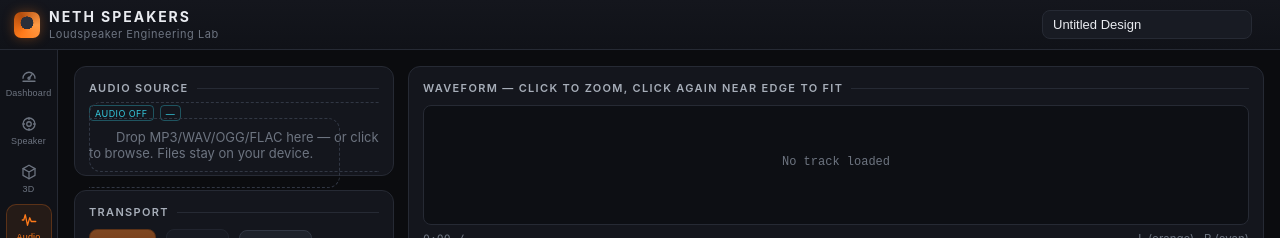
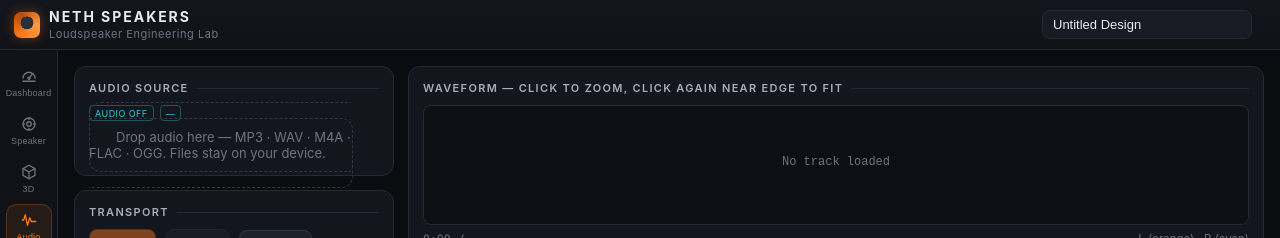
Before and after one commit to thepredicator-ctrl/Neth-speakers, a React (Vite) app: page / in a window 1280 px wide. Both pictures are taken after a click on the button "Audio". Shown: the top 238 px of the page. Built offline with nearby package versions, Linux system fonts and the light colour scheme.

Commit message:
c0562d0b-0e03-4989-933c-f54d873e63ec

```diff
--- a/src/audio/engine.ts
+++ b/src/audio/engine.ts
@@ -20,6 +20,7 @@
 import { SyncClock } from './sync';
 import { zohDiscretize, type SystemModel } from '../physics/stateSpace';
 import type { AudioSettings } from '../physics/types';
+import { isSafariLike } from '../utils/platform';
 export type SourceKind = 'none' | 'file' | 'tone' | 'mic';
 
 export interface EngineSnapshot {
@@ -41,6 +42,37 @@ export interface DecodedTrack {
 }
 
 const PEAK_BUCKETS = 1600;
+
+/** Read a File to ArrayBuffer — uses file.arrayBuffer() where available and
+ *  falls back to FileReader for older iOS/Safari versions. */
+async function fileToArrayBuffer(file: File): Promise<ArrayBuffer> {
+  if (typeof file.arrayBuffer === 'function') return file.arrayBuffer();
+  return new Promise((resolve, reject) => {
+    const fr = new FileReader();
+    fr.onload = () => resolve(fr.result as ArrayBuffer);
+    fr.onerror = () => reject(new Error(fr.error?.message || 'Could not read the file'));
+    fr.readAsArrayBuffer(file);
+  });
+}
+
+/** decodeAudioData that works on every engine: older Safari only supports the
+ *  callback form (promise version added in Safari 14.1). Both paths resolve
+ *  the same promise; double-settling is harmless. */
+function decodeCompat(ctx: BaseAudioContext, buf: ArrayBuffer): Promise<AudioBuffer> {
+  return new Promise((resolve, reject) => {
+    let settled = false;
+    const ok = (b: AudioBuffer) => { if (!settled) { settled = true; resolve(b); } };
+    const fail = (e: unknown) => { if (!settled) { settled = true; reject(e instanceof Error ? e : new Error('decode failed')); } };
+    try {
+      const ret = ctx.decodeAudioData(buf, ok, fail) as unknown;
+      if (ret && typeof (ret as Promise<AudioBuffer>).then === 'function') {
+        (ret as Promise<AudioBuffer>).then(ok, fail);
+      }
+    } catch (e) {
+      fail(e);
+    }
+  });
+}
 
 export class AudioEngine {
   ctx: AudioContext | null = null;
@@ -320,23 +352,26 @@ export class AudioEngine {
   async decodeFile(file: File): Promise<DecodedTrack> {
     await this.ensure();
     if (!this.ctx) throw new Error('AudioContext unavailable');
-    const raw = await file.arrayBuffer();
+    const raw = await fileToArrayBuffer(file);
     // Decode chain: live context → fresh OfflineAudioContext. Some browsers
     // refuse decodeAudioData on a suspended/context-limited instance; the
-    // offline fallback recovers without any user-visible state.
+    // offline fallback recovers without any user-visible state. The callback
+    // form of decodeAudioData is used because older Safari rejects promises.
     let buffer: AudioBuffer;
     try {
-      buffer = await this.ctx.decodeAudioData(raw.slice(0));
+      buffer = await decodeCompat(this.ctx, raw.slice(0));
     } catch (e1) {
       try {
         const OC = window.OfflineAudioContext || (window as unknown as { webkitOfflineAudioContext: typeof OfflineAudioContext }).webkitOfflineAudioContext;
         const off = new OC(2, 44100, 44100);
-        buffer = await off.decodeAudioData(raw.slice(0));
+        buffer = await decodeCompat(off, raw.slice(0));
       } catch {
         const kind = (file.type || '').replace('audio/', '') || file.name.split('.').pop() || 'audio';
+        const safariHint = isSafariLike()
+          ? ' Safari cannot decode OGG/Opus or WMA — use MP3, M4A/AAC, WAV or FLAC.'
+          : ' Try MP3, WAV, M4A, OGG or FLAC — or re-encode the file at 44.1/48 kHz.';
         throw new Error(
-          `This browser could not decode the ${kind.toUpperCase()} file (unsupported codec or damaged data). ` +
-          'Try MP3, WAV, OGG or FLAC — or re-encode the file at 44.1/48 kHz.'
+          `This browser could not decode the ${kind.toUpperCase()} file (unsupported codec or damaged data).${safariHint}`
         );
       }
     }
--- a/src/components/ui.tsx
+++ b/src/components/ui.tsx
@@ -1,5 +1,6 @@
 /* Shared UI primitives: buttons, sliders with numeric input, badges, sections. */
 import React, { useState } from 'react';
+import { isAppleTouchPlatform } from '../utils/platform';
 
 export function Btn(props: React.ButtonHTMLAttributes<HTMLButtonElement> & { variant?: 'default' | 'primary' | 'ghost' | 'danger'; active?: boolean; small?: boolean; ghost?: boolean; danger?: boolean }) {
   const { variant, active, small, ghost, danger, className = '', ...rest } = props;
@@ -136,6 +137,11 @@ export function XBar(props: { xMm: number; xmax: number; xmech: number }) {
 
 export function FileDrop(props: { onFile: (f: File) => void; label: string; accept?: string }) {
   const [over, setOver] = useState(false);
+  // Apple's file pickers grey out MP3/WAV files when accept="audio/*" is set
+  // (a long-standing iPadOS UTI-matching bug) and the media options only offer
+  // videos. Omitting accept lets EVERYTHING be selected from the Files browser;
+  // we validate by actually decoding the file instead of trusting extensions.
+  const appleTouch = isAppleTouchPlatform();
   return (
     <label
       className={`drop${over ? ' over' : ''}`}
@@ -147,9 +153,23 @@ export function FileDrop(props: { onFile: (f: File) => void; label: string; acce
         if (f) props.onFile(f);
       }}
     >
-      <input type="file" accept={props.accept} style={{ display: 'none' }}
-        onChange={(e) => { const f = e.target.files?.[0]; if (f) props.onFile(f); }} />
+      <input
+        type="file"
+        accept={appleTouch ? undefined : props.accept}
+        style={{ position: 'absolute', width: 1, height: 1, opacity: 0, pointerEvents: 'none' }}
+        onChange={(e) => {
+          const f = e.target.files?.[0];
+          if (f) props.onFile(f);
+          // Reset so picking the SAME file again still fires onChange.
+          e.target.value = '';
+        }}
+      />
       {props.label}
+      {appleTouch ? (
+        <span className="note" style={{ display: 'block', marginTop: 4 }}>
+          iPad / iPhone: tap “Choose File”, then pick your audio from Files — every file is selectable.
+        </span>
+      ) : null}
     </label>
   );
 }
--- /dev/null
+++ b/src/utils/platform.ts
@@ -0,0 +1,28 @@
+/*
+ * Platform detection helpers.
+ *
+ * iPadOS 13+ reports a desktop-class Mac user agent, so the only reliable
+ * signal is a Mac platform string combined with multi-touch support. We need
+ * this because Apple's file pickers are notoriously strict: `accept="audio/*"`
+ * greys out MP3 files in the Files browser on iPad/iPhone, so on those
+ * platforms we omit the accept attribute entirely and validate by decoding.
+ */
+
+export function isAppleTouchPlatform(ua: string = navigator.userAgent, platform: string = (navigator as { platform?: string }).platform ?? '', maxTouchPoints: number = navigator.maxTouchPoints ?? 0): boolean {
+  if (/iPad|iPhone|iPod/.test(ua)) return true;
+  // iPadOS 13+ masquerades as macOS: "Macintosh" UA + touch points.
+  if (/Mac/i.test(platform) && maxTouchPoints > 1) return true;
+  return false;
+}
+
+/** True for desktop Safari (no Chrome/Chromium/Android markers). */
+export function isSafariLike(ua: string = navigator.userAgent): boolean {
+  return /^((?!chrome|chromium|crios|android|fxios).)*safari\//i.test(ua);
+}
+
+/** File picker accept string for audio files on non-Apple-touch platforms.
+ *  Includes explicit extensions — some browsers match UTIs/extension only. */
+export const AUDIO_FILE_ACCEPT = [
+  'audio/*',
+  '.mp3', '.wav', '.ogg', '.oga', '.flac', '.m4a', '.aac', '.aif', '.aiff', '.opus', '.caf', '.wma',
+].join(',');
--- a/src/workspaces/AudioLab.tsx
+++ b/src/workspaces/AudioLab.tsx
@@ -2,6 +2,7 @@
 import React, { useCallback, useEffect, useRef, useState } from 'react';
 import { useApp } from '../store';
 import { engine, type DecodedTrack } from '../audio/engine';
+import { isSafariLike, AUDIO_FILE_ACCEPT } from '../utils/platform';
 import { Section, Btn, Param, Sel, Badge, FileDrop, XBar } from '../components/ui';
 import { Plot } from '../components/Plot';
 import { Viewport3D, physicalDispMm } from '../components/Viewport3D';
@@ -27,6 +28,7 @@ export function AudioLab() {
   const [pos, setPos] = useState(0);
   const [loop, setLoop] = useState(false);
   const [err, setErr] = useState<string | null>(null);
+  const safari = isSafariLike();
   const [eng, setEng] = useState(engine.status());
   const [cursorX, setCursorX] = useState<number | null>(null);
   const [hist, setHist] = useState<[number, number][]>([]);
@@ -195,7 +197,7 @@ export function AudioLab() {
               ) : null}
             </div>
             {!track ? (
-              <FileDrop onFile={loadFile} accept="audio/*" label="Drop MP3/WAV/OGG/FLAC here — or click to browse. Files stay on your device." />
+              <FileDrop onFile={loadFile} accept={AUDIO_FILE_ACCEPT} label="Drop audio here — MP3 · WAV · M4A · FLAC · OGG. Files stay on your device." />
             ) : (
               <>
                 <div className="row" style={{ justifyContent: 'space-between' }}>
@@ -205,10 +207,15 @@ export function AudioLab() {
                   </div>
                   <Btn small ghost onClick={() => { stop(); setTrack(null); }}>Clear</Btn>
                 </div>
-                <FileDrop onFile={loadFile} accept="audio/*" label="Replace track…" />
+                <FileDrop onFile={loadFile} accept={AUDIO_FILE_ACCEPT} label="Replace track…" />
               </>
             )}
             {err ? <div className="warnbox" style={{ marginTop: 8 }}>{err}</div> : null}
+            {!track && safari ? (
+              <p className="note" style={{ marginTop: 6 }}>
+                Safari tip: OGG/Opus files are not decodable on Apple platforms — use MP3, M4A/AAC, WAV or FLAC.
+              </p>
+            ) : null}
           </Section>
 
           <Section title="Transport">
```
Also changed, not shown: 1 other file (tests, documents, lock files or other folders).
